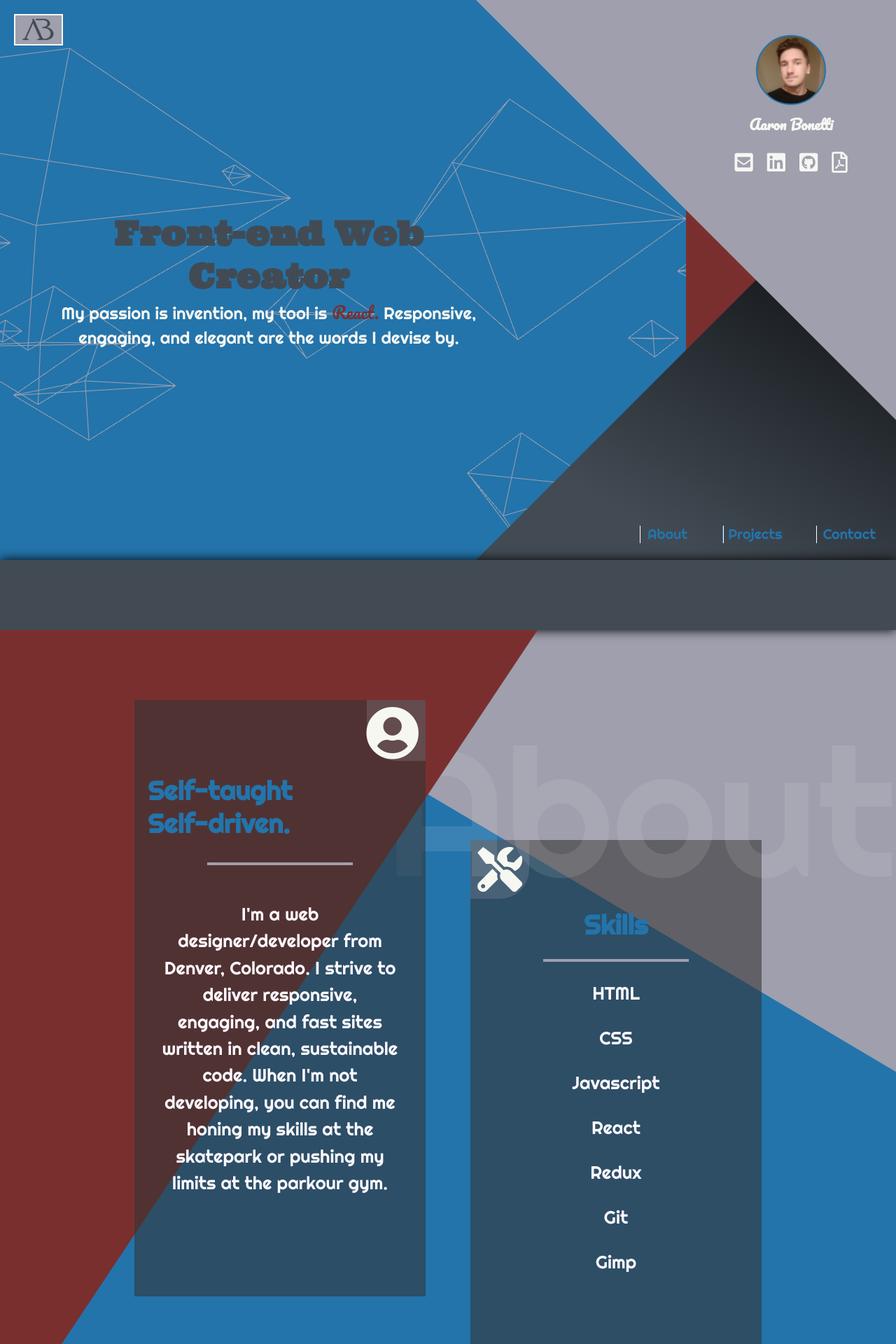
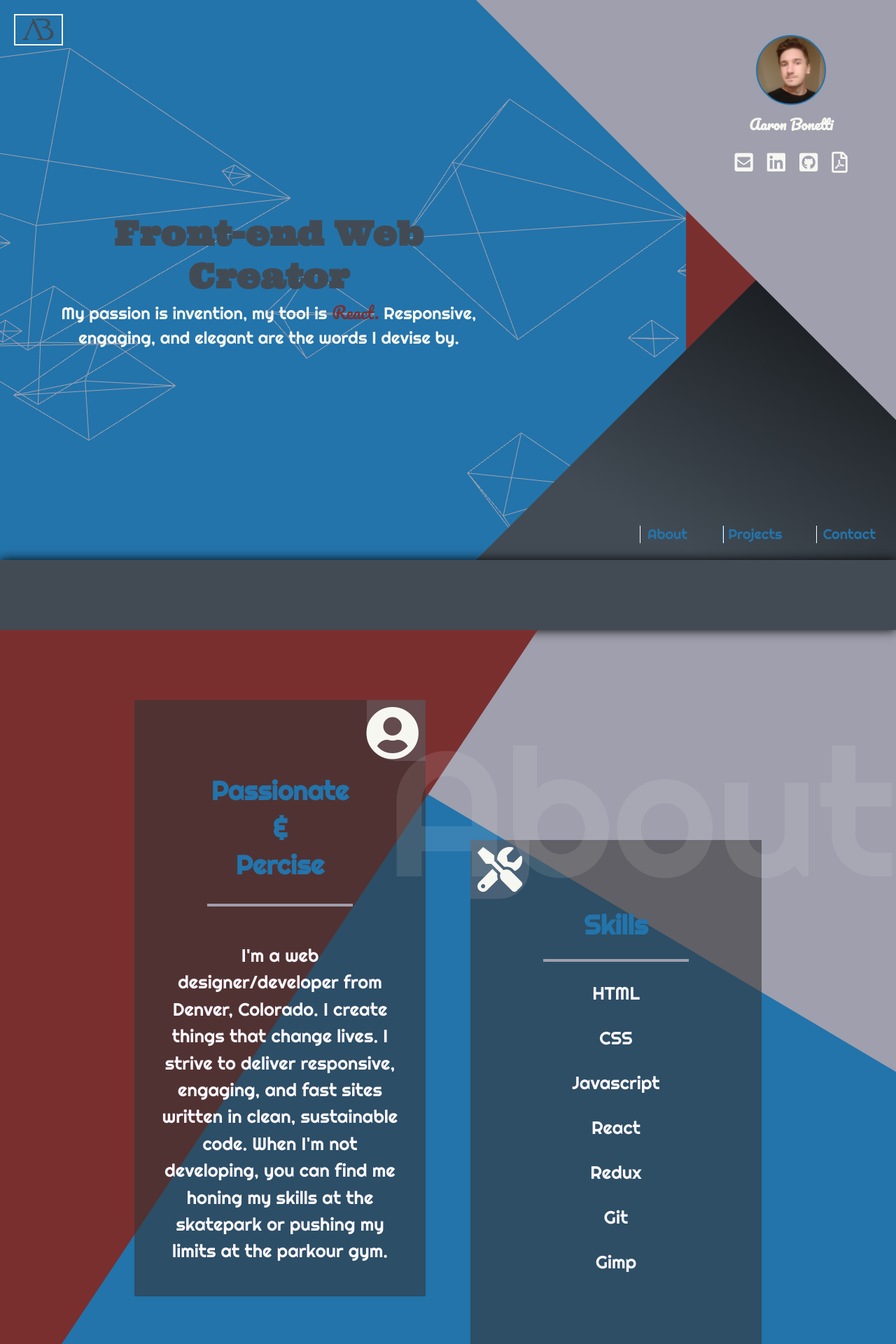
Before and after one commit to AaronMikeBonetti/Portfolio, a React (Create React App) app: page / in a window 1280 px wide. Shown: the top 1920 px of the page at 70% size. Built offline with nearby package versions, Linux system fonts and the light colour scheme.

Commit message:
Tweaked about page

```diff
--- a/src/components/About Section/About.js
+++ b/src/components/About Section/About.js
@@ -14,11 +14,12 @@ import "./about-queries.scss"
         <div className="about__content__container">
         <i className="fas fa-user-circle"></i>
           <div className="about__content__header">
-            <h3>Self-taught</h3>
-            <h3>Self-driven.</h3></div>
+            <h3>Passionate</h3>
+            <h2>&</h2>
+            <h3>Percise</h3></div>
             <hr/>
             <p className="about__content">
-         I'm a web designer/developer from Denver, Colorado. I strive to deliver responsive, engaging, and fast sites written in clean, sustainable code. When I'm not developing, you can find me honing my skills at the skatepark or pushing my limits at the parkour gym.  </p>
+         I'm a web designer/developer from Denver, Colorado. I create things that change lives. I strive to deliver responsive, engaging, and fast sites written in clean, sustainable code. When I'm not developing, you can find me honing my skills at the skatepark or pushing my limits at the parkour gym.  </p>
         </div>
 
         <div className="about__skills__container">
--- a/src/components/About Section/about.scss
+++ b/src/components/About Section/about.scss
@@ -50,7 +50,7 @@
         grid-column: 1/-1;
         grid-row: 3;
         text-align: right;
-        z-index: 2;
+        z-index: 3;
         font-size: 20vw;
         color: rgba(255, 255, 255, 0.103);
     }
@@ -78,7 +78,7 @@
 
             .about__content__header{
                 display: block;
-                text-align: left;
+                text-align: center;
                 color: $primary;
                 padding: 1.5vw;
                 font-size: 2.5vw;
--- a/src/components/Title Section/title.scss
+++ b/src/components/Title Section/title.scss
@@ -61,7 +61,7 @@
         height:45px;
         width: 70px;
         border: 2px solid $primary-light;
-        background:$primary-dark;
+        background:$primary;
         transition: all 0.2s ease-in-out;
         cursor: pointer;
         animation: logo-animate 2.5s;
@@ -128,6 +128,7 @@
 
             }
         }
+
     }
 
         p{
@@ -151,6 +152,7 @@
             color: $secondary;
             font-family: 'Pacifico', cursive;;
         }
+
     }
     .title__contact__pop-up{
         position: fixed;
```
